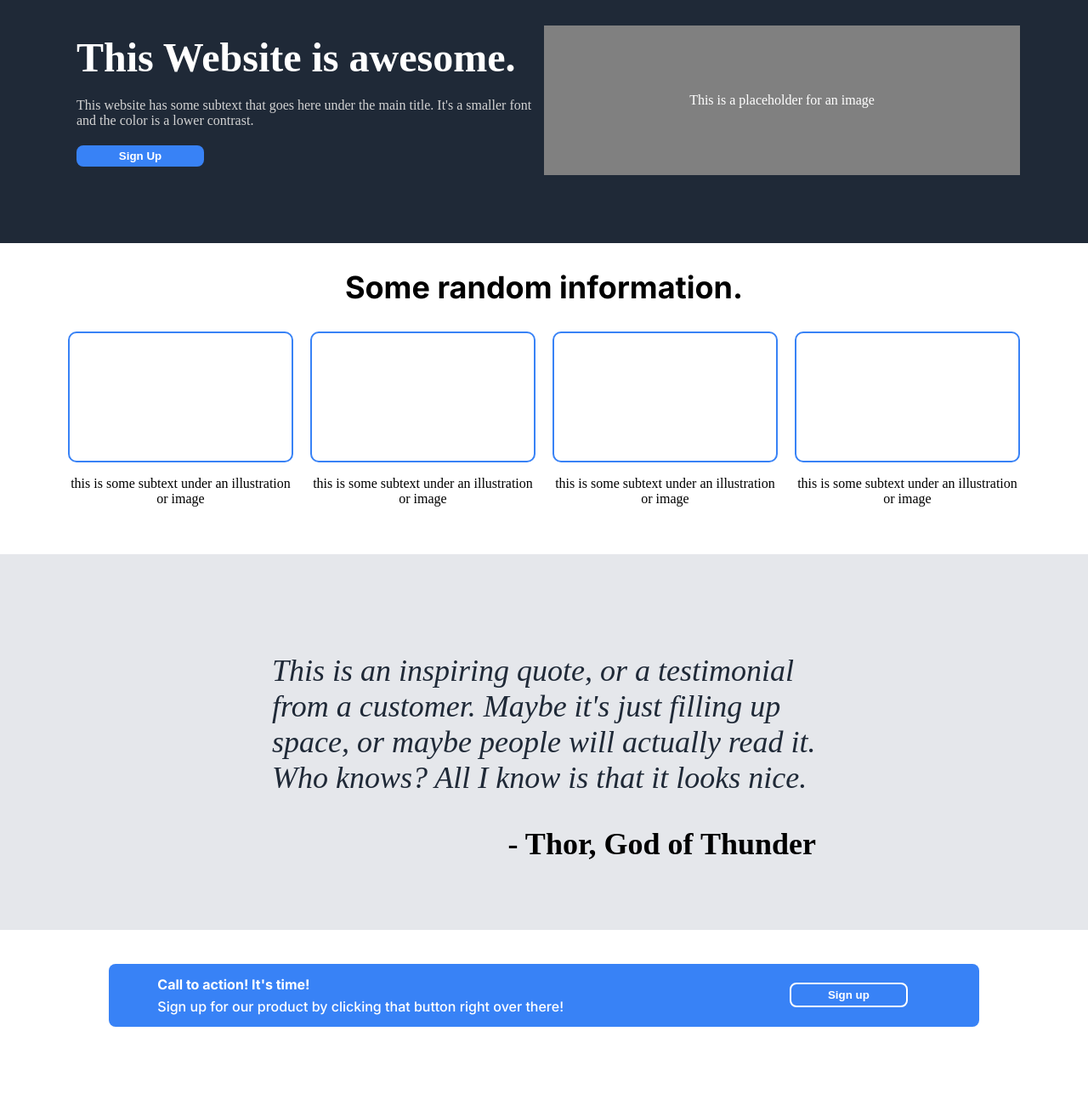
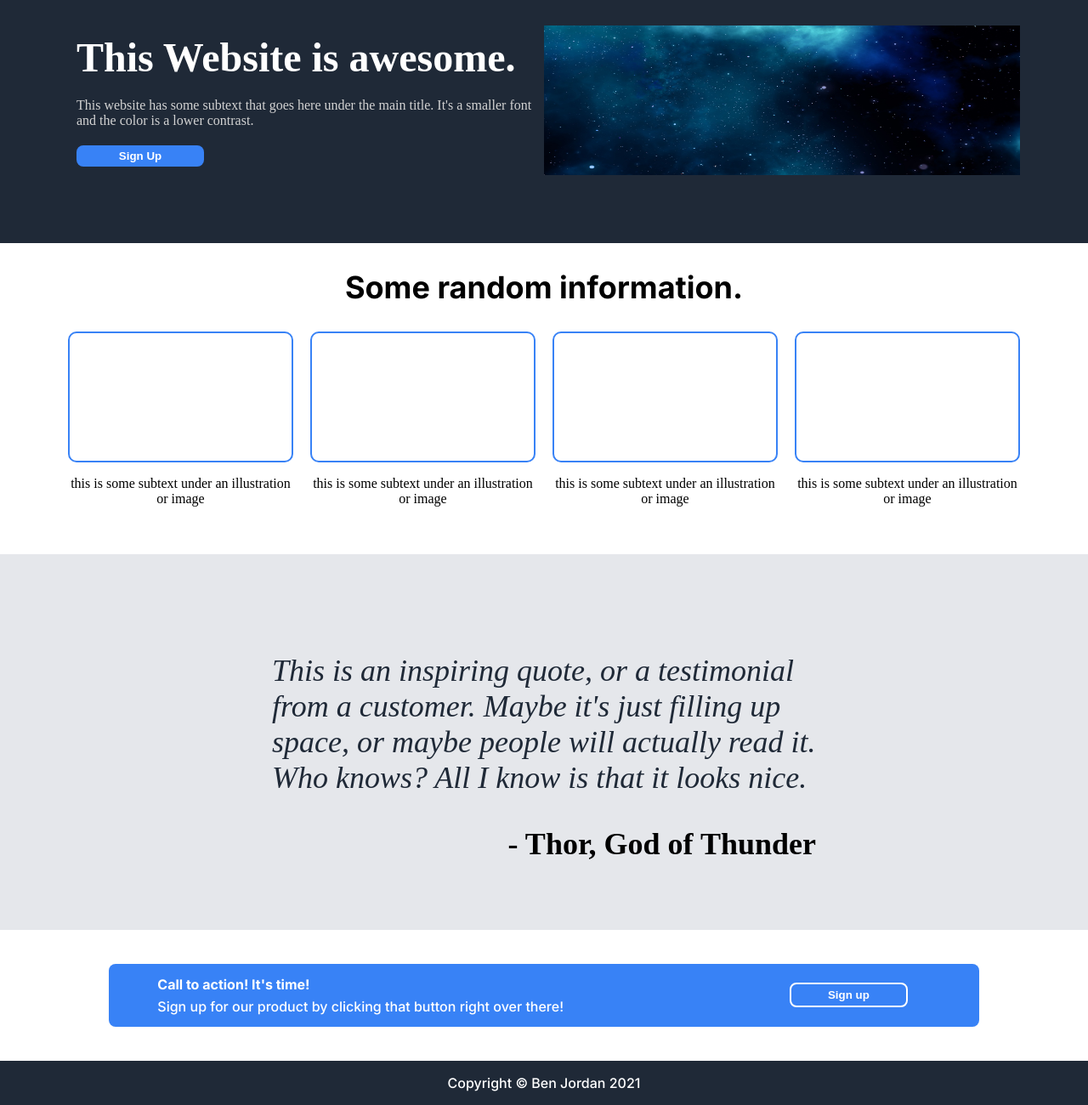
Before and after one commit to Ben-codes-cmd/Website-Layout, a plain HTML site: page src/index.html in a window 1280 px wide. Shown: the part 81-1381 px from the top of the page at 85% size. Before the commit the page ends 1329 px from the top, so only its background shows below. Drawn offline with Linux system fonts and the light colour scheme.

Commit message:
Added images + footer

```diff
--- a/src/index.html
+++ b/src/index.html
@@ -26,9 +26,7 @@
             <p>This website has some subtext that goes here under the main title. It's a smaller font and the color is a lower contrast.</p>
             <button>Sign Up</button>
         </div>
-        <div class="right">
-            <p>This is a placeholder for an image</p>
-        </div>
+        <div class="right"></div>
     </div>
 
     <h2 class="black-heading">Some random information.</h2>
@@ -70,7 +68,7 @@
         </div>
     </div>
     <footer>
-
+        <p>Copyright &copy Ben Jordan 2021</p>
     </footer>
 </body>
 </html>
--- a/src/style.css
+++ b/src/style.css
@@ -83,12 +83,19 @@ button {
 }
 
 .right {
-    background-color: gray;
     flex: 1;
     display: flex;
     justify-content: center;
     align-items: center;
     color: white;
+    background-image: url("../images/stars.jpg");
+    background-size: 100% 100%;
+}
+
+@media screen and (min-width: 1100px) {
+    .right {
+        background-image: url("../images/galaxy.jpg");
+    }
 }
 
 /* Second Box*/
@@ -118,8 +125,6 @@ button {
     border-width: 2px;
 }
 
-.panel p {
-}
 /* Third box*/
 .quote {
     background-color: #E5E7EB;
@@ -193,3 +198,13 @@ button {
 .bold {
     font-weight: bold;
 }
+
+/* Footer */
+
+footer {
+    flex: 1;
+    background-color: #1F2937;
+    color: white;
+    text-align: center;
+    font-family: Inter;
+}
```
Also changed, not shown: images/galaxy.jpg (added), images/stars.jpg (added).
